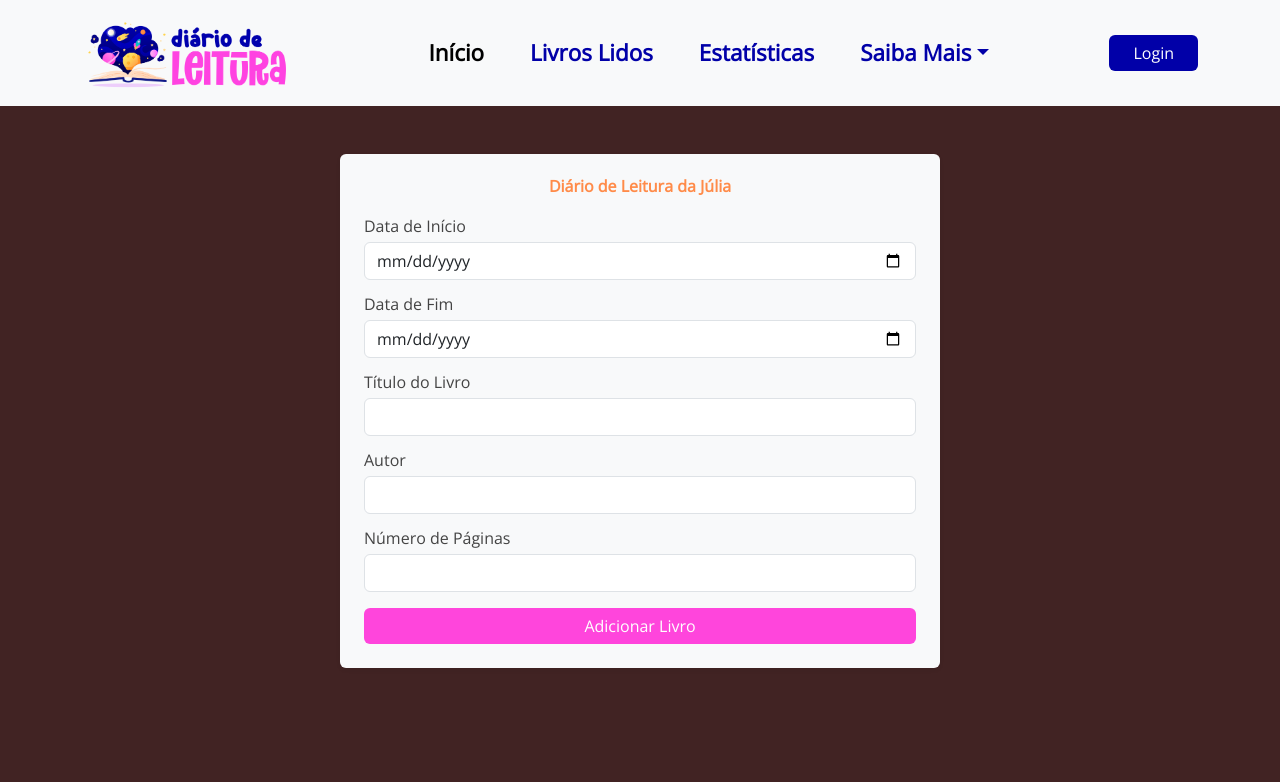
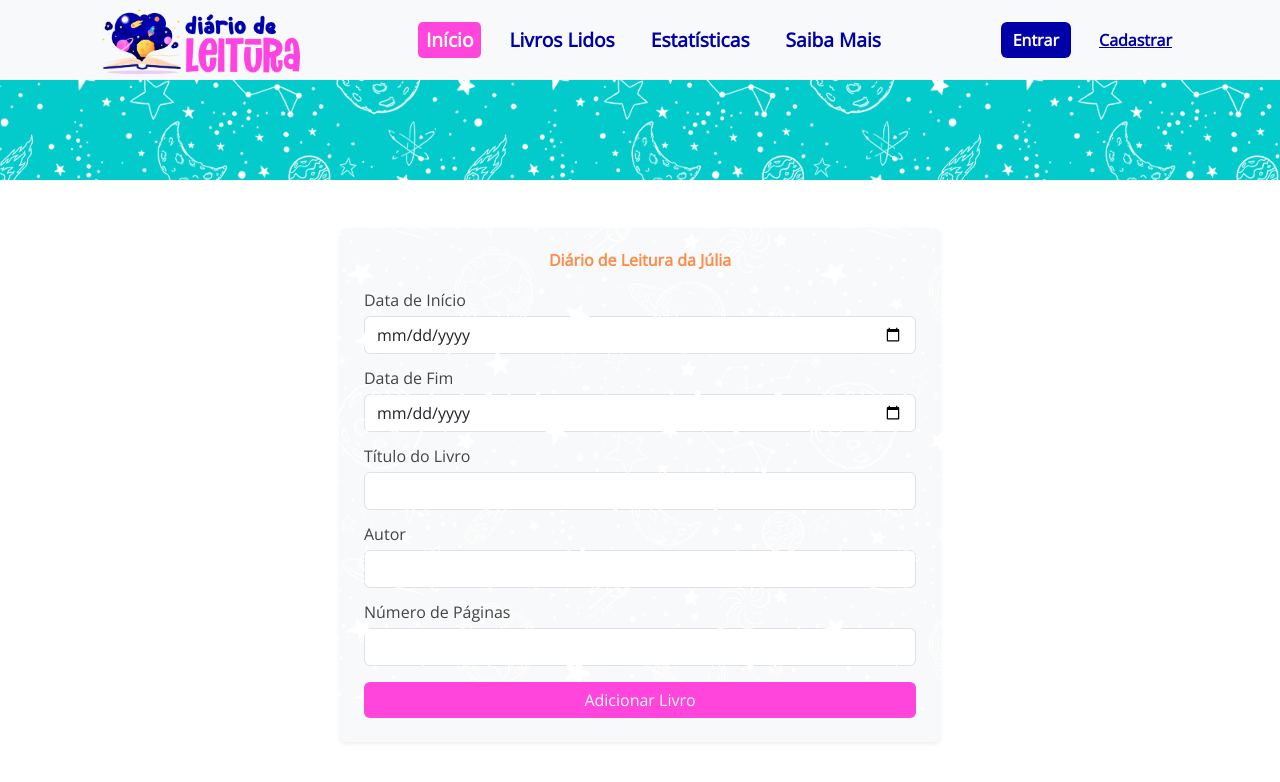
Before and after one commit to GabrielCesar48/Diario-de-Leitura, a Django app: page / in a window 1280 px wide. Shown: the top 782 px of the page. Run offline with Django 5.2, Linux system fonts and the light colour scheme.

Commit message:
terminando cabeçalho

```diff
--- a/setup/settings.py
+++ b/setup/settings.py
@@ -10,7 +10,8 @@ For the full list of settings and their values, see
 https://docs.djangoproject.com/en/5.1/ref/settings/
 """
 
-from pathlib import Path, os
+from pathlib import Path
+import os
 from dotenv import load_dotenv
 
 load_dotenv()
--- a/setup/static/styles/style.css
+++ b/setup/static/styles/style.css
@@ -52,32 +52,40 @@ table {
 
 /* Estilos personalizados */
 body {
-  background-color: #412323;
+  /* background-color: #412323; */
   font-family: 'Open Sans', sans-serif;
 
   color: #444;
 }
 
-/* .navbar-custom {
+.navbar-custom {
   background-color:#802a2a;
   padding: 0px;
   margin: 0px;
-} */
+}
 
 .navbar-custom .nav-link {
   color: #0100a8;
-  margin: 0 15px;
+  margin: 0 10px;
   font-family: 'Open Sans', sans-serif;
-  font-weight: bold;
-  font-size: 1.4rem;
+  font-weight: bolder;
+  font-size: 1.2rem;
 }
 
 .navbar-custom .nav-link:hover {
-  color: #ff8ae3;
+  color: #ff45dc;
 }
 
-.btn-login {
+.navbar-custom .nav-link.active {
+  border-radius: 5px;
+  background-color: #ff45dc;
+  color: #ffffff;
+}
+
+.btn-login-custom {
   background-color: #0100a8;
+  font-family: 'Open Sans', sans-serif;
+  font-weight: bolder;
   color: white;
   border: none;
 }
@@ -85,6 +93,14 @@ body {
 .btn-login:hover {
   background-color: #03cbcc;
 }
+
+.btn-cadastrar-custom {
+  font-family: 'Open Sans', sans-serif;
+  font-weight: bolder;
+  color: #0100a8;
+  border: none;
+}
+
 
 .logo-img {
   height: 50px;
@@ -129,6 +145,7 @@ body {
 
 
 .navbar-brand {
+  margin: 0;
   z-index: 10; /* Garante que a logo fique acima de outros elementos */
 }
 
@@ -139,3 +156,13 @@ body {
 .btn-login {
   z-index: 10; /* Garante que o botão login também esteja visível */
 }
+
+.container-xl {
+  max-width: 1440px; /* Define a largura maxima do container */
+  padding: 0;
+}
+
+.background-top {
+  background-color: #03cbcc;
+  height: 100px;
+}
--- a/templates/galeria/index.html
+++ b/templates/galeria/index.html
@@ -12,8 +12,8 @@
 <body>
 
   <header>
-    <nav class="navbar navbar-expand-md bg-body-tertiary navbar-custom" aria-label="Thirteenth navbar example">
-      <div class="container-lg">
+    <!-- <nav class="navbar navbar-expand-md bg-body-tertiary navbar-custom" aria-label="Thirteenth navbar example">
+      <div class="container-xl px-1">
         <a class="navbar-brand d-flex align-items-center" href="#">
           <img src="{% static 'assets/img/logo-completa.png' %}" alt="Logo" width="10" class="logo-img">
         </a>
@@ -21,10 +21,10 @@
           <span class="navbar-toggler-icon"></span>
         </button>
         <div class="collapse navbar-collapse" id="navbarsExample11">
-          <ul class="navbar-nav justify-content-center">  <!-- Adicionou justify-content-center -->
+          <ul class="navbar-nav justify-content-center">   Adicionou justify-content-center -->
             <!-- Itens do menu... -->
              <!-- Itens do menu... -->
-            <li class="nav-item">
+            <!-- <li class="nav-item">
               <a class="nav-link active" aria-current="page" href="#">Início</a>
             </li>
             <li class="nav-item">
@@ -46,8 +46,42 @@
           </div>
         </div>
       </div>
+    </nav> -->
+
+    <nav class="navbar navbar-expand-lg bg-body-tertiary navbar-custom">
+      <div class="container-fluid px-lg-5 px-md-3 px-sm-1 mx-lg-5 mx-md-3 mx-sm-1">
+        <img src="{% static 'assets/img/logo-completa.png' %}" alt="Logo" width="10" class="logo-img">
+        <button class="navbar-toggler" type="button" data-bs-toggle="collapse" data-bs-target="#navbarTogglerDemo02" aria-controls="navbarTogglerDemo02" aria-expanded="false" aria-label="Toggle navigation">
+          <span class="navbar-toggler-icon"></span>
+        </button>
+        <div class="collapse navbar-collapse" id="navbarTogglerDemo02">
+          <ul class="navbar-nav me-auto mb-2 mb-lg-0">
+            <li class="nav-item">
+              <a class="nav-link active" aria-current="page" href="#">Início</a>
+            </li>
+            <li class="nav-item">
+              <a class="nav-link" href="#">Livros Lidos</a>
+            </li>
+            <li class="nav-item">
+              <a class="nav-link" href="#">Estatísticas</a>
+            </li>
+            <li class="nav-item">
+              <a class="nav-link" href="#">Saiba Mais</a>
+            </li>
+          </ul>
+          <div class="d-flex position-relative">
+            <div class="d-grid gap-2 d-md-flex justify-content-md-end">
+              <button class="btn btn-primary me-md-2 btn-login-custom" type="button">Entrar</button>
+              <button class="btn btn-link btn-cadastrar-custom" type="button">Cadastrar</button>
+            </div>
+          </div>
+        </div>
+      </div>
     </nav>
 
+    <div class="background-top">
+      <img src="{% static 'assets/img/background.png' %}" alt="Cover" width="100%" class="cover-img">
+    </div>
 
 
 
```
Also changed, not shown: static/styles/style.css (+14 -2 lines).
